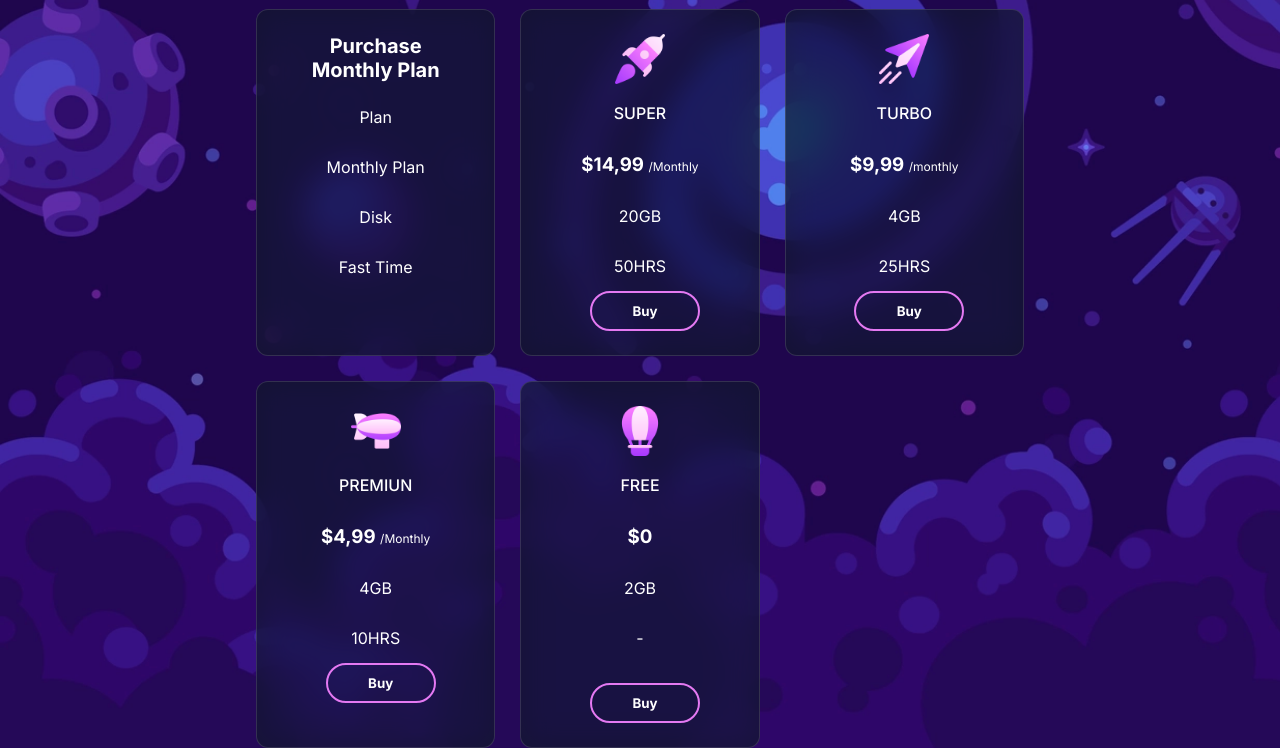
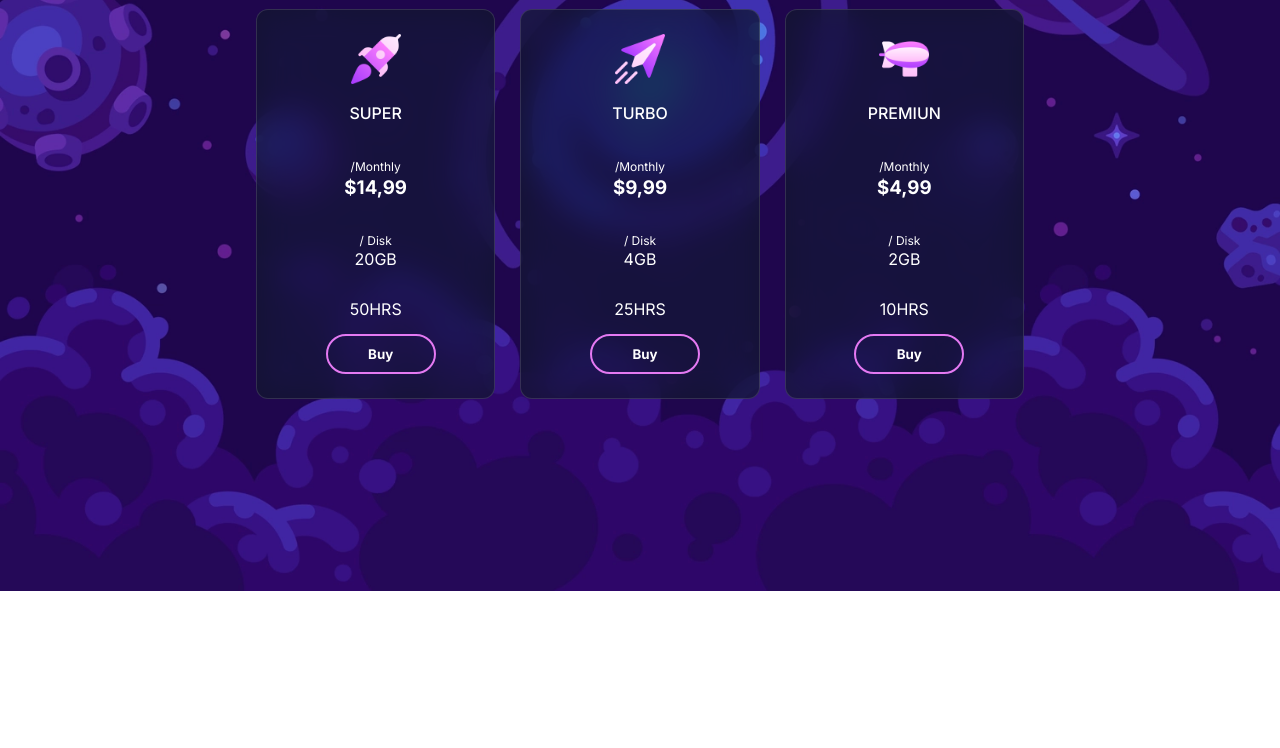
Before and after one commit to viniciuspra/Pricing-Page, a plain HTML site: page index.html in a window 1280 px wide. Shown: the part 130-878 px from the top of the page. After the commit the page ends 800 px from the top, so only its background shows below. Drawn offline with Linux system fonts and the light colour scheme.

Commit message:
Update index.html

```diff
--- a/index.html
+++ b/index.html
@@ -19,21 +19,12 @@
     <div class="container">
       <h2>Choose your plan</h2>
       <div class="pricing-row">
-        <div class="pricing-col">
-          <h2>Purchase Monthly Plan</h2>
-          <ul>
-            <li>Plan</li>
-            <li>Monthly Plan</li>
-            <li>Disk</li>
-            <li>Fast Time</li>
-          </ul>
-        </div>
         <div class="pricing-col price">
           <img class="img " src="img/startup.png" alt="">
             <p>SUPER</p>
-            <h3>$14,99 <span>/Monthly</span></h3>
+            <h3><span>/Monthly</span> <br> $14,99</h3>
           <ul>
-            <li>20GB</li>
+            <li> <span>/ Disk</span> <br> 20GB</li>
             <li>50HRS</li>
           </ul>
           <button class="buy">Buy</button>
@@ -41,9 +32,9 @@
         <div class="pricing-col price">
           <img class="img " src="img/paper-plane.png" alt="">
             <p>TURBO</p>
-            <h3>$9,99 <span>/monthly</span></h3>
+            <h3><span>/Monthly</span> <br> $9,99</h3>
           <ul>
-            <li>4GB</li>
+            <li><span>/ Disk</span> <br> 4GB</li>
             <li>25HRS</li>
           </ul>
           <button class="buy">Buy</button>
@@ -51,23 +42,12 @@
         <div class="pricing-col price">
           <img class="img " src="img/airship.png" alt="">
             <p>PREMIUN</p>
-            <h3>$4,99 <span>/Monthly</span></h3>
+            <h3><span>/Monthly</span> <br> $4,99</h3>
           <ul>
-            <li>4GB</li>
+            <li><span>/ Disk</span> <br> 2GB</li>
             <li>10HRS</li>
           </ul>
           <button class="buy">Buy</button>
-        </div>
-        <div class="pricing-col price">
-          <img class="img " src="img/hot-air-balloon.png" alt="">
-            <p>FREE</p>
-            <h3>$0</h3>
-          <ul>
-            <li>2GB</li>
-            <li>-</li> <br>
-          </ul>
-          <button class="buy">Buy</button>
-        </div>
       </div>
     </div>
 </body>
```
